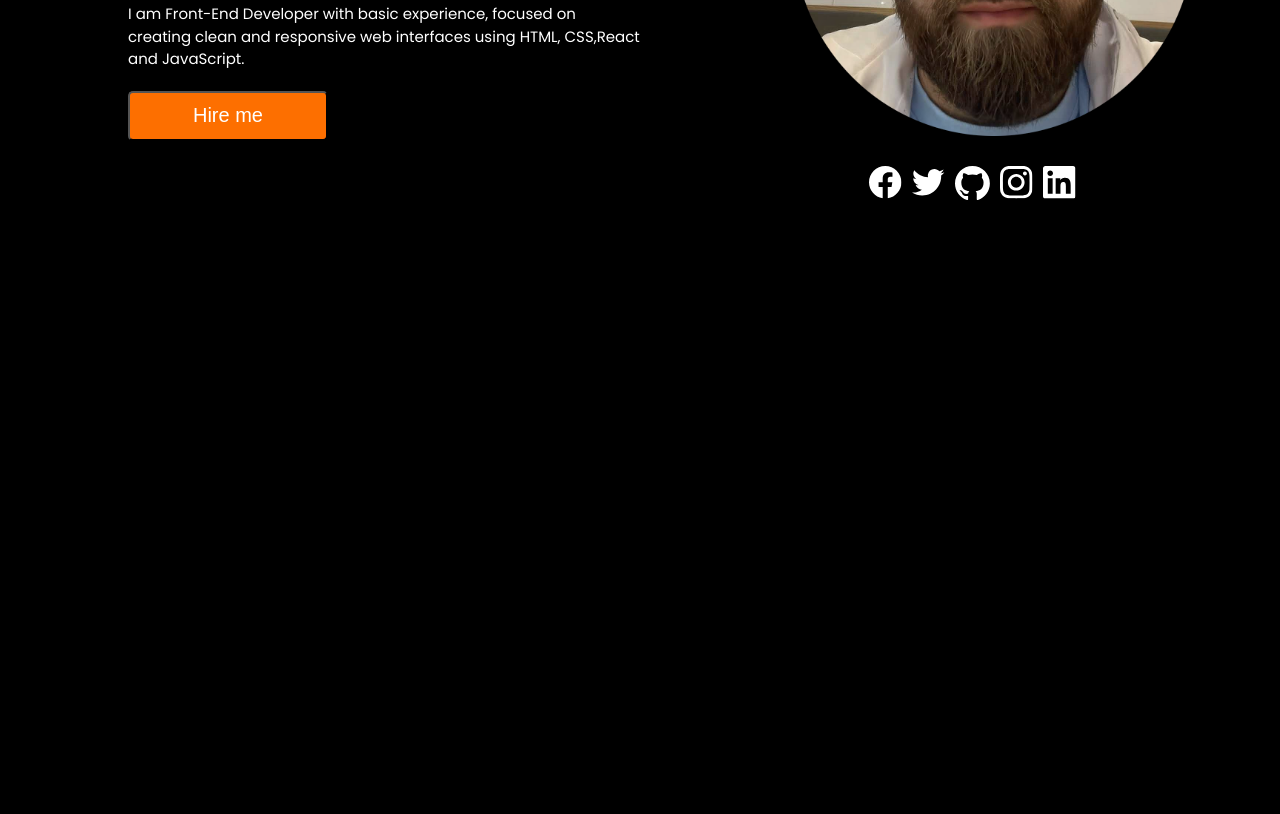
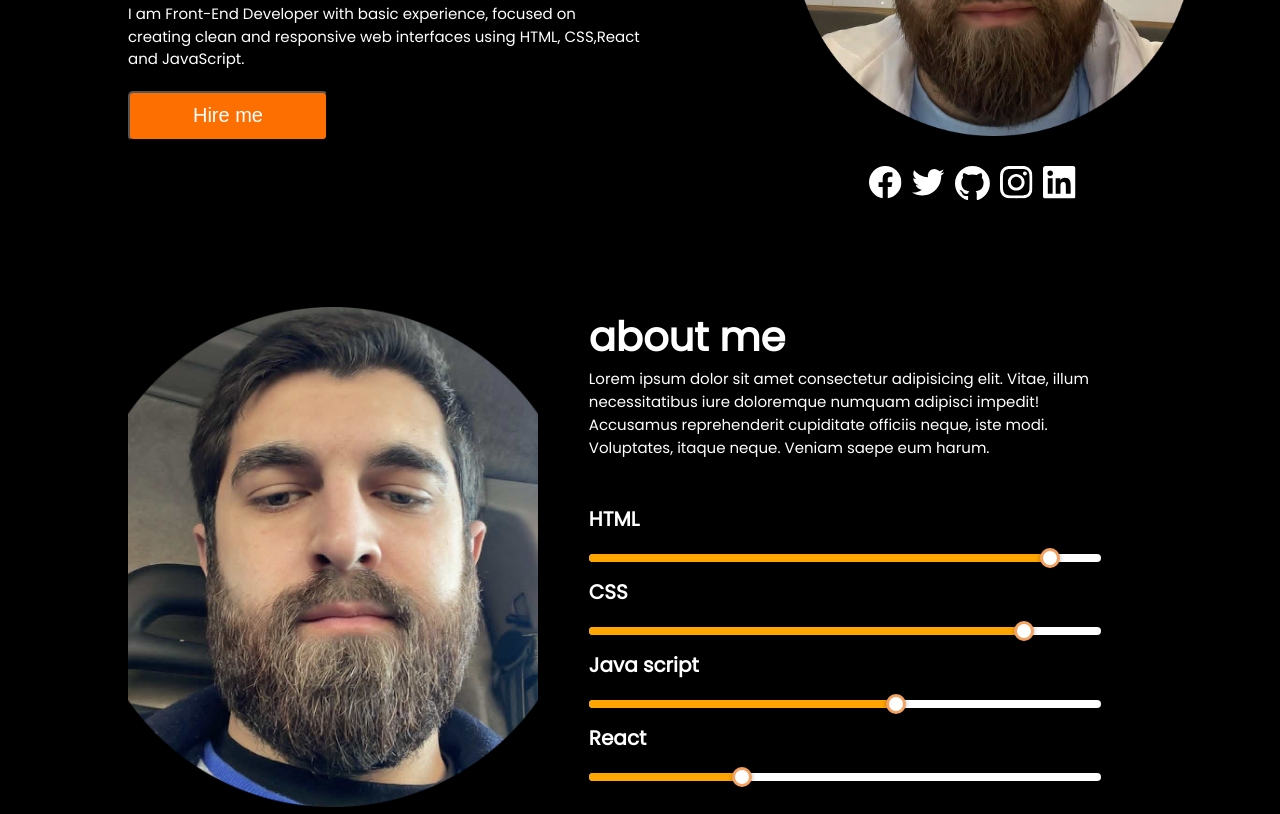
Before and after one commit to GeorgeSaruashvili/final-project, a plain HTML site: page index.html in a window 1280 px wide. Shown: the part 439-1253 px from the top of the page. Before the commit the page ends 800 px from the top, so only its background shows below. Drawn offline with Linux system fonts and the light colour scheme; a web font is replaced by a local one.

Commit message:
about me section with progress bar

```diff
--- a/app.js
+++ b/app.js
@@ -7,3 +7,26 @@ setInterval(() => {
   current = (current + 1) % slides.length;
   slides[current].classList.add("active");
 }, 5000);
+
+//progress bar
+const aboutSection = document.querySelector("#about");
+const progressBars = document.querySelectorAll(".progress-bar");
+
+const observer = new IntersectionObserver(
+  (entries) => {
+    entries.forEach((entry) => {
+      if (entry.isIntersecting) {
+        progressBars.forEach((bar) => {
+          const value = bar.getAttribute("data-progress");
+          bar.style.width = value + "%";
+        });
+        observer.unobserve(aboutSection);
+      }
+    });
+  },
+  {
+    threshold: 0.4,
+  }
+);
+
+observer.observe(aboutSection);
--- a/css/style.css
+++ b/css/style.css
@@ -112,3 +112,74 @@ header {
   justify-content: center;
   padding-top: 30px;
 }
+.myphotoconteiner {
+  width: 40%;
+  height: 500px;
+}
+#about {
+  display: flex;
+  justify-content: space-between;
+  margin-top: 100px;
+}
+#about img {
+  width: 100%;
+  height: 100%;
+  object-fit: cover;
+  border-radius: 10px;
+}
+
+.about-me {
+  margin: 0 auto;
+  color: white;
+  max-width: 50%;
+}
+.skillset {
+  font-size: 15px;
+}
+.title {
+  font-size: 40px;
+  font-weight: 800;
+}
+.skill {
+  padding-top: 15px;
+}
+.skill span {
+  padding-bottom: 10px;
+  font-size: 20px;
+  font-weight: 700;
+}
+.progress_bar {
+  margin-top: 30px;
+}
+
+.progress {
+  width: 100%;
+  height: 8px;
+  background: white;
+  border-radius: 10px;
+  position: relative;
+  margin-top: 20px;
+}
+
+.progress-bar {
+  height: 100%;
+  width: 0;
+  background: orange;
+  transition: width 3s ease;
+  position: relative;
+  border-radius: 10px;
+}
+
+.progress-bar::after {
+  content: "";
+  position: absolute;
+  right: 0;
+  top: 50%;
+  transform: translate(50%, -50%);
+  width: 14px;
+  height: 14px;
+  background: #fff;
+  border: 3px solid #f4a261;
+  border-radius: 50%;
+  box-shadow: 0 0 5px rgba(0, 0, 0, 0.3);
+}
--- a/index.html
+++ b/index.html
@@ -74,6 +74,48 @@
         </div>
       </div>
     </section>
+    <section id="about">
+      <div class="myphotoconteiner">
+        <img src="img/img2.png" alt="" />
+      </div>
+      <div class="about-me">
+        <p class="title">about me</p>
+        <p class="skillset">
+          Lorem ipsum dolor sit amet consectetur adipisicing elit. Vitae, illum
+          necessitatibus iure doloremque numquam adipisci impedit! Accusamus
+          reprehenderit cupiditate officiis neque, iste modi. Voluptates, itaque
+          neque. Veniam saepe eum harum.
+        </p>
+        <div class="progress_bar"></div>
+        <div class="skill">
+          <span>HTML</span>
+          <div class="progress">
+            <div class="progress-bar" data-progress="90"></div>
+          </div>
+        </div>
+
+        <div class="skill">
+          <span>CSS</span>
+          <div class="progress">
+            <div class="progress-bar" data-progress="85"></div>
+          </div>
+        </div>
+
+        <div class="skill">
+          <span>Java script</span>
+          <div class="progress">
+            <div class="progress-bar" data-progress="60"></div>
+          </div>
+        </div>
+
+        <div class="skill">
+          <span>React</span>
+          <div class="progress">
+            <div class="progress-bar" data-progress="30"></div>
+          </div>
+        </div>
+      </div>
+    </section>
     <script src="app.js"></script>
   </body>
 </html>
```
